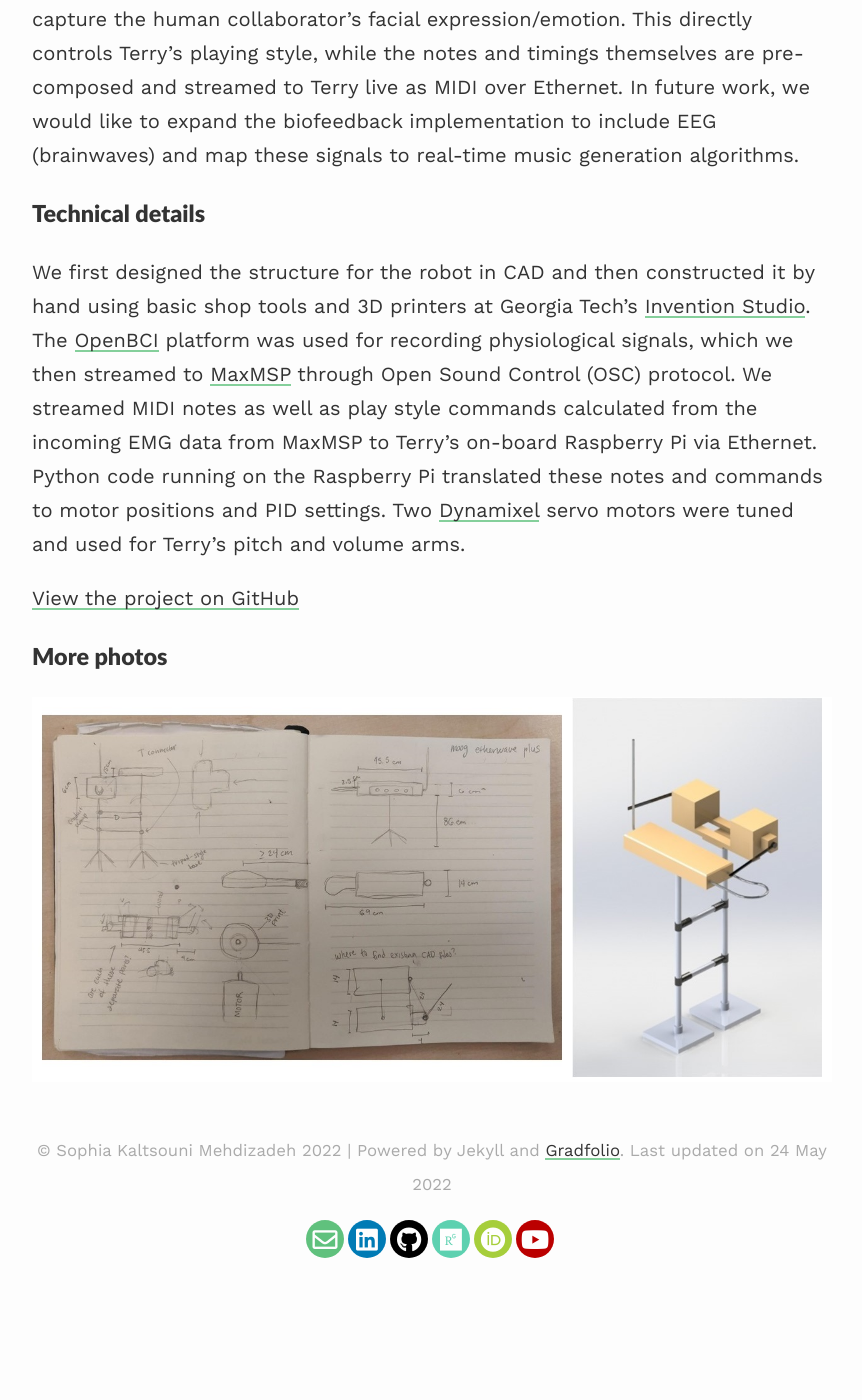
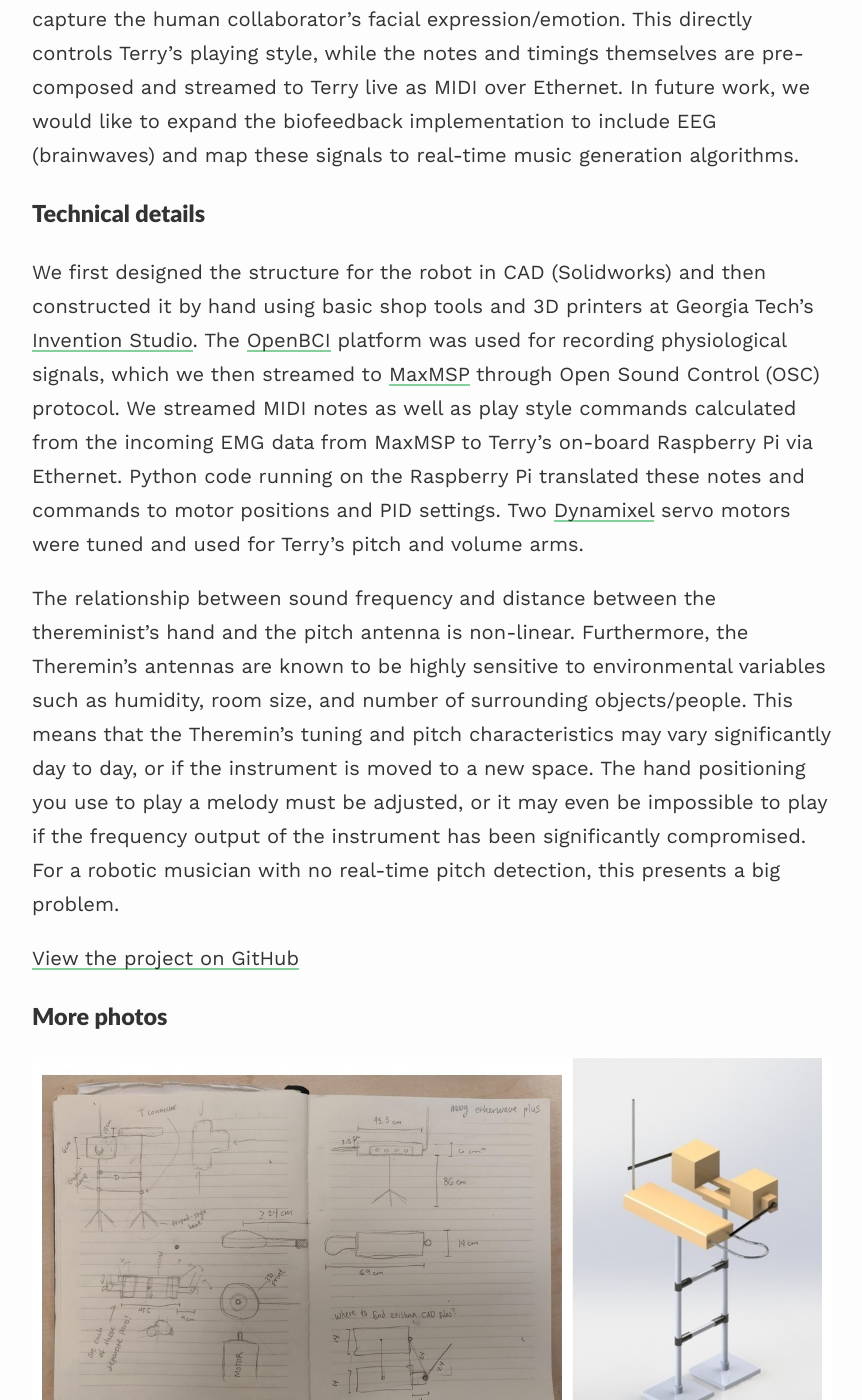
Before and after one commit to smehdizadeh/smehdizadeh.github.io, a Jekyll site: the page built from _projects/02_project.md, in a window 1280 px wide and 1400 px high, scrolled down 2117 px. Shown: the whole window, without its empty margins (208-1070 px from the left). Built offline with Jekyll 4.4.1, drawn with Linux system fonts in a browser that asks for light colours; nearby versions of some CDN libraries; before the commit the page ends 3379 px from its top, so only the background shows below that.

Commit message:
Update 02_project.md

```diff
--- a/_projects/02_project.md
+++ b/_projects/02_project.md
@@ -31,10 +31,12 @@ Our aim was to design, build, and perform with a Theremin-playing robot that was
 
 ### Technical details ###
 
-We first designed the structure for the robot in CAD and then constructed it by hand using basic shop tools and 3D printers at Georgia Tech's [Invention Studio](https://inventionstudio.gatech.edu/). The [OpenBCI](https://openbci.com/) platform was used for recording physiological signals, which we then streamed to [MaxMSP](https://cycling74.com/products/max) through Open Sound Control (OSC) protocol. We streamed MIDI notes as well as play style commands calculated from the incoming EMG data from MaxMSP to Terry's on-board Raspberry Pi via Ethernet. Python code running on the Raspberry Pi translated these notes and commands to motor positions and PID settings. Two [Dynamixel](https://emanual.robotis.com/docs/en/dxl/x/xl430-w250/) servo motors were tuned and used for Terry's pitch and volume arms.
+We first designed the structure for the robot in CAD (Solidworks) and then constructed it by hand using basic shop tools and 3D printers at Georgia Tech's [Invention Studio](https://inventionstudio.gatech.edu/). The [OpenBCI](https://openbci.com/) platform was used for recording physiological signals, which we then streamed to [MaxMSP](https://cycling74.com/products/max) through Open Sound Control (OSC) protocol. We streamed MIDI notes as well as play style commands calculated from the incoming EMG data from MaxMSP to Terry's on-board Raspberry Pi via Ethernet. Python code running on the Raspberry Pi translated these notes and commands to motor positions and PID settings. Two [Dynamixel](https://emanual.robotis.com/docs/en/dxl/x/xl430-w250/) servo motors were tuned and used for Terry's pitch and volume arms.
+
+The relationship between sound frequency and distance between the thereminist's hand and the pitch antenna is non-linear. Furthermore, the Theremin's antennas are known to be highly sensitive to environmental variables such as humidity, room size, and number of surrounding objects/people. This means that the Theremin's tuning and pitch characteristics may vary significantly day to day, or if the instrument is moved to a new space. The hand positioning you use to play a melody must be adjusted, or it may even be impossible to play if the frequency output of the instrument has been significantly compromised. For a robotic musician with no real-time pitch detection, this presents a big problem.
 
 [View the project on GitHub](https://github.com/smehdizadeh/ThereminBot)
 
 ### More photos ###
 
-![construction progress](/assets/images/terry1.jpg)
+![design progress](/assets/images/terry1.jpg)
```
